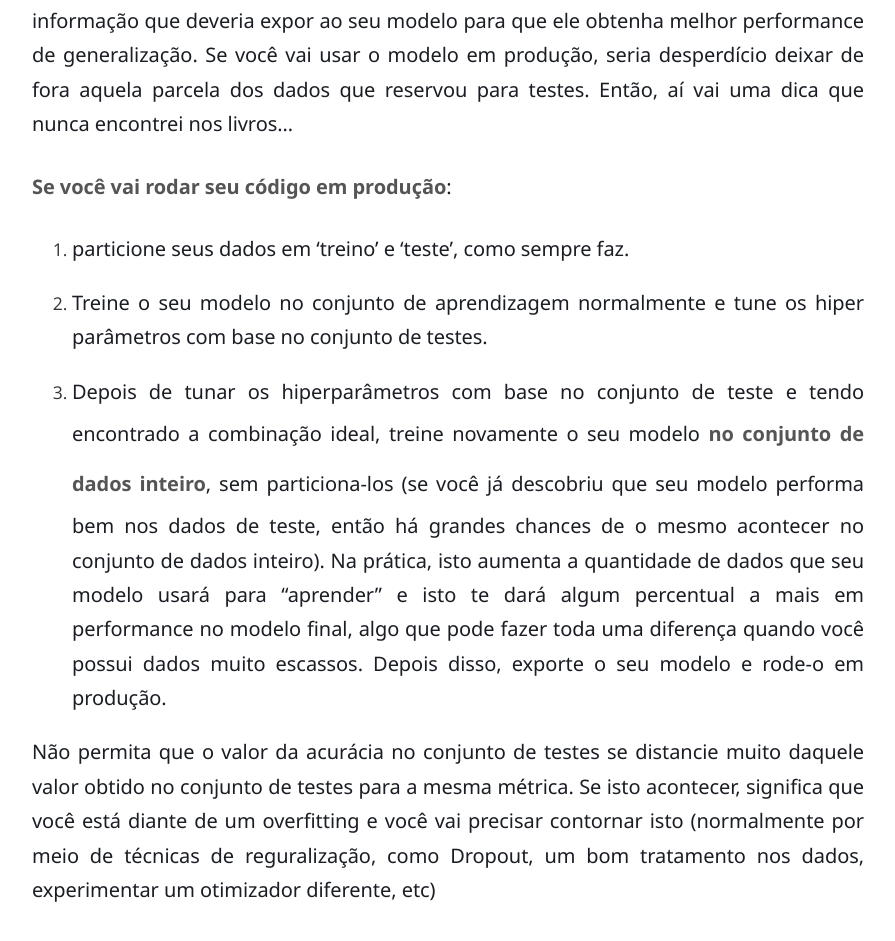
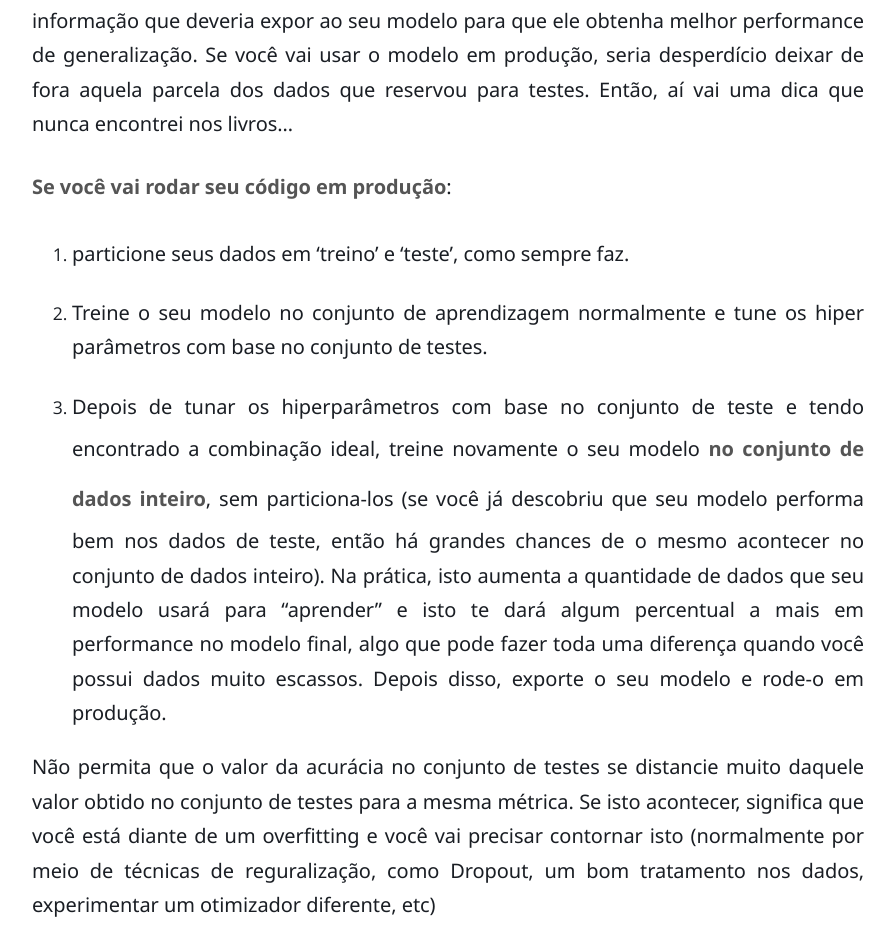
Before and after one commit to luisfredgs/luisfredgs.github.io, a Jekyll site: the page built from _posts/2018-12-23-analise-de-sentimentos-com-redes-neurais-recorrentes-lstm.md, in a window 1280 px wide. Shown: the part 4849-5790 px from the top of the page, without its empty margins (192-1087 px from the left). Built offline with Jekyll 4.4.1, drawn with Linux system fonts in a browser that asks for light colours; comment, search, counter and statistics services are not loaded.

Commit message:
Update custom.css

```diff
--- a/css/custom.css
+++ b/css/custom.css
@@ -175,6 +175,11 @@ img + em {
 
 .main-content ul{
   list-style: none;
+}
+
+.main-content ol{
+  line-height: 2.5em;
+  color: #1a1e24;
 }
 
 .main-content p,
```
